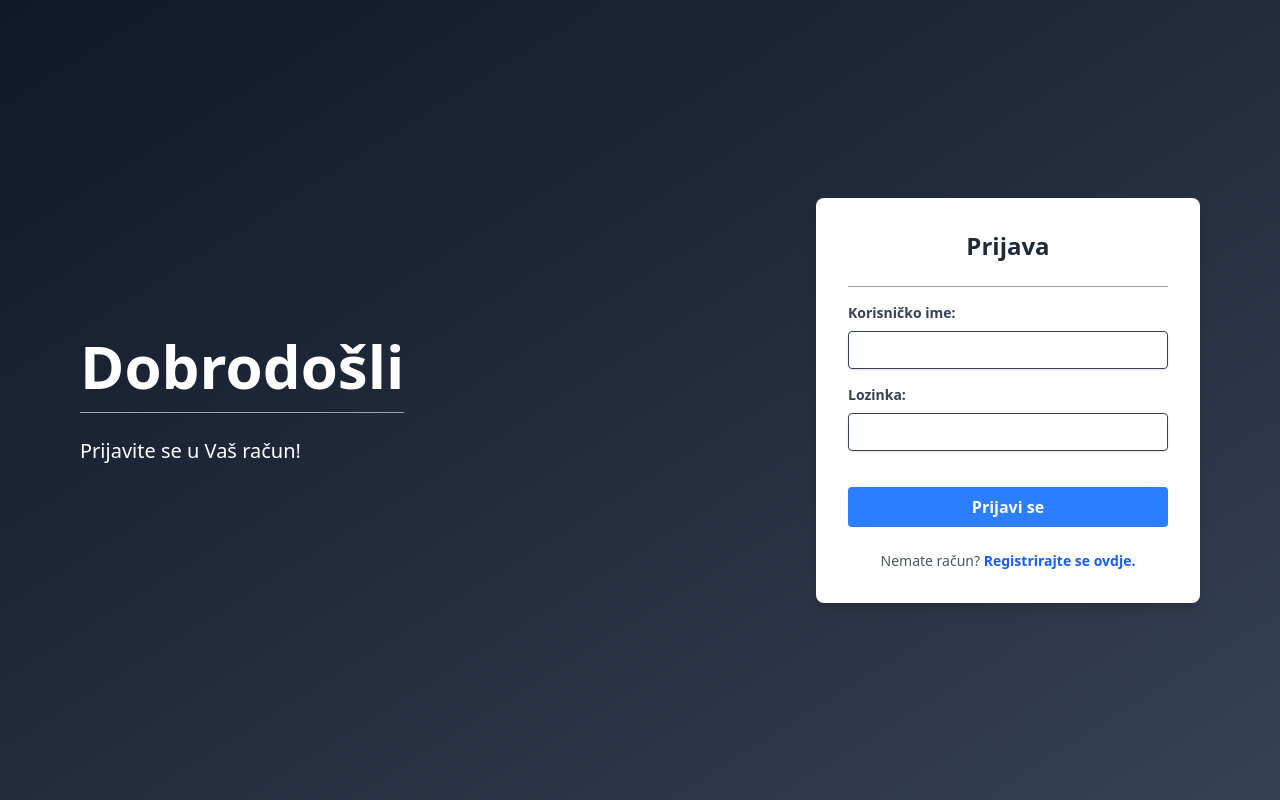
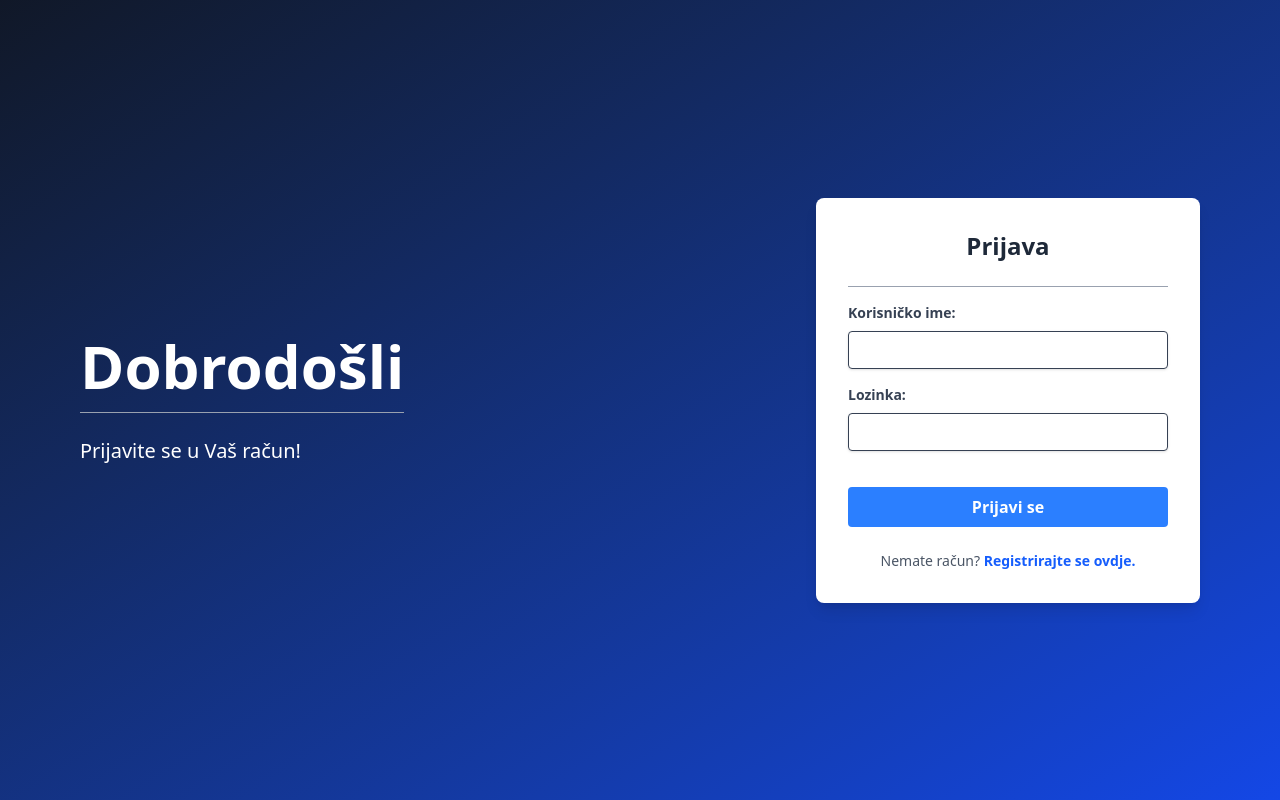
Before and after one commit to skroflin/springboot-react-full-stack, a React (Vite) app in the folder client-side/: page /login in a window 1280 px wide. Built offline with nearby package versions, Linux system fonts and the light colour scheme.

Commit message:
UI prepravak

```diff
--- a/client-side/src/components/Login.tsx
+++ b/client-side/src/components/Login.tsx
@@ -56,7 +56,7 @@ export function Login({ onLoginSuccess }: LoginProps) {
     };
 
     return (
-        <div className="w-screen h-screen bg-gradient-to-br from-gray-900 to-gray-700 flex justify-between items-center">
+        <div className="w-screen h-screen bg-gradient-to-br from-gray-900 to-blue-700 flex justify-between items-center">
             <div className="text-white mx-20">
                 <h1 className="text-6xl font-bold mb-4 justify-start">
                     Dobrodošli
--- a/client-side/src/components/Register.tsx
+++ b/client-side/src/components/Register.tsx
@@ -60,7 +60,7 @@ export function Register() {
     };
 
     return (
-        <div className="w-screen h-screen bg-gradient-to-br from-gray-900 to-gray-700 flex justify-between items-center">
+        <div className="w-screen h-screen bg-gradient-to-br from-blue-900 to-gray-700 flex justify-between items-center">
             <div className="text-white mx-20">
                 <h1 className="text-6xl font-bold mb-4 justify-start">
                     Registrirajte se
```
